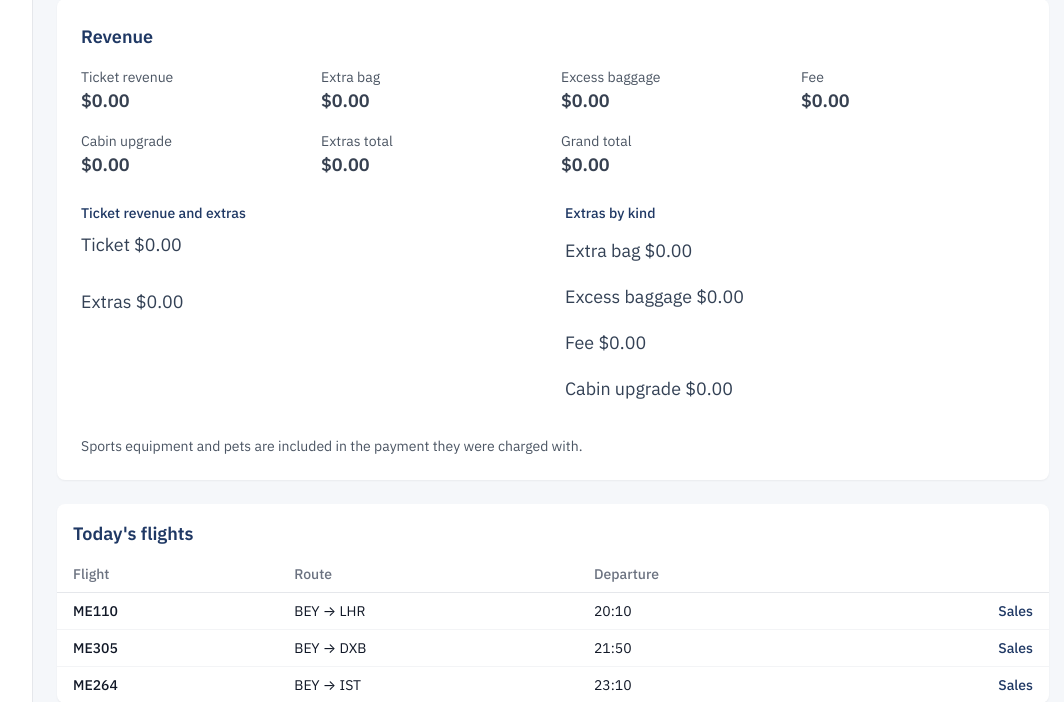
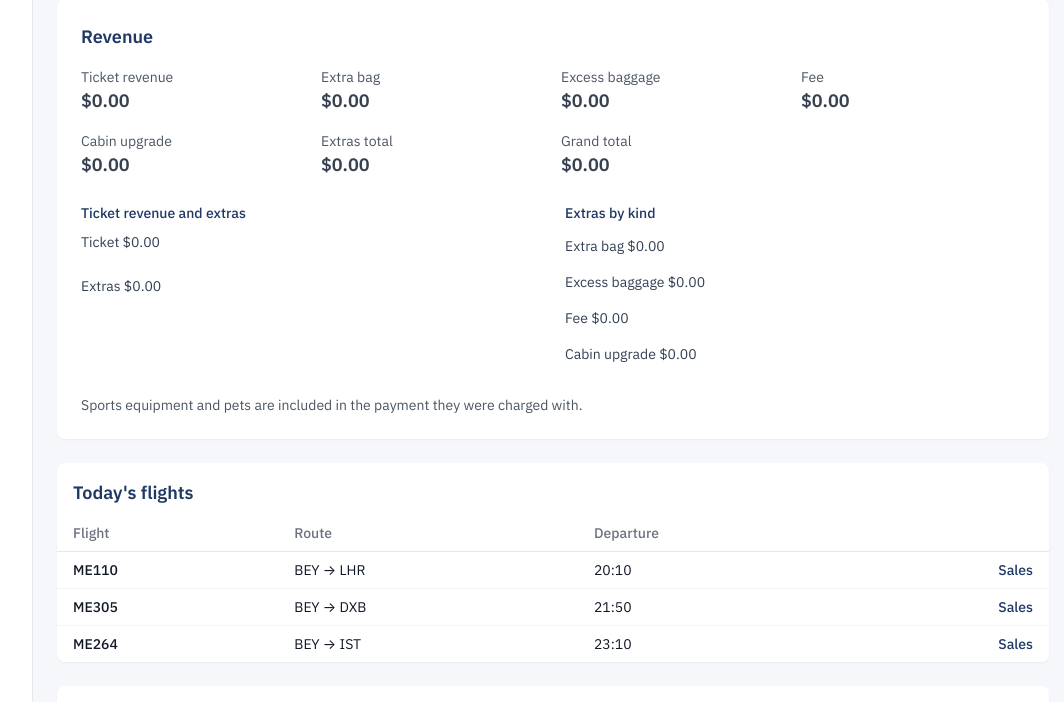
Before and after one commit to tima-gitHb/arcs, a Laravel app: page /manager/sales in a window 1280 px wide. Shown: the part 391-1093 px from the top of the page, without its empty margins (207-1271 px from the left). Run offline with Laravel 12, Linux system fonts and the light colour scheme; a user stored in the database is signed in; data comes from the database, SQL or seed files in the repository; style sheets or scripts are compiled from the project's sources; parts of the project's set-up code (start-up, migrations or seed data) failed here and were passed over.

Commit message:
M15: chart sizing

```diff
--- a/resources/views/manager/sales.blade.php
+++ b/resources/views/manager/sales.blade.php
@@ -102,7 +102,8 @@
             <div class="mt-6 grid gap-6 lg:grid-cols-2">
                 <figure>
                     <figcaption class="text-sm font-medium text-navy">Ticket revenue and extras</figcaption>
-                    <svg data-chart="ticket-extras" viewBox="0 0 360 88" class="mt-2 w-full" role="img">
+                    {{-- Width matches the viewBox, so font-size 14 is 14px and the chart does not grow with the card. --}}
+                    <svg data-chart="ticket-extras" viewBox="0 0 360 88" width="360" height="88" class="mt-2" style="max-width: 100%; height: auto" role="img">
                         <title>Ticket revenue and extras</title>
                         <text x="0" y="16" font-size="14" fill="#334155">Ticket {{ \App\Support\Money::format($ticket) }}</text>
                         <rect x="0" y="24" height="12" width="{{ intdiv($ticket * 220, $ticketScale) }}" fill="#1e3a5f"></rect>
@@ -113,7 +114,7 @@
 
                 <figure>
                     <figcaption class="text-sm font-medium text-navy">Extras by kind</figcaption>
-                    <svg data-chart="extras-by-kind" viewBox="0 0 360 148" class="mt-2 w-full" role="img">
+                    <svg data-chart="extras-by-kind" viewBox="0 0 360 148" width="360" height="148" class="mt-2" style="max-width: 100%; height: auto" role="img">
                         <title>Extras by kind</title>
                         @foreach ($kinds as $label => $cents)
                             <text x="0" y="{{ $loop->iteration * 36 - 16 }}" font-size="14" fill="#334155">{{ $label }} {{ \App\Support\Money::format($cents) }}</text>
```
